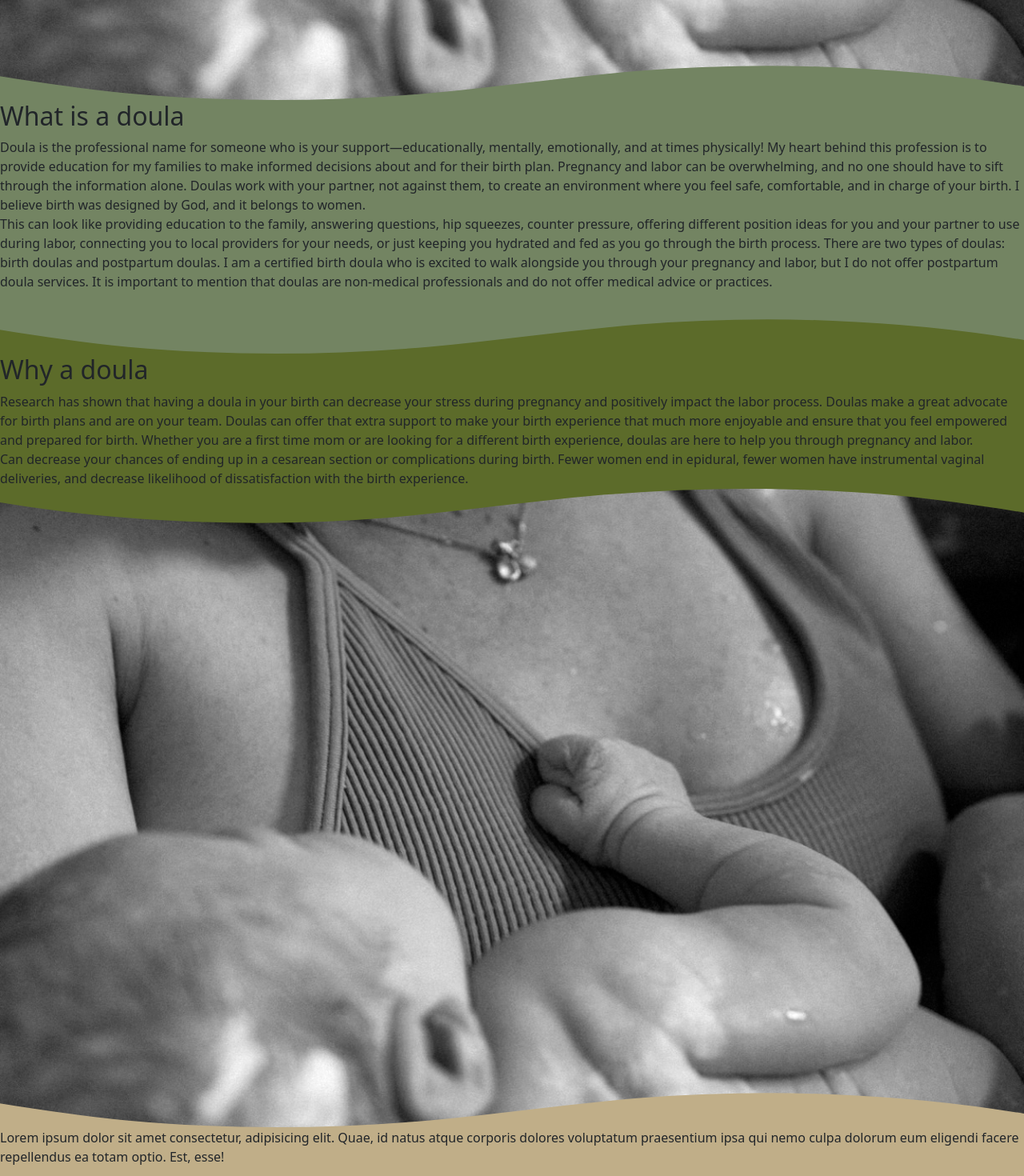
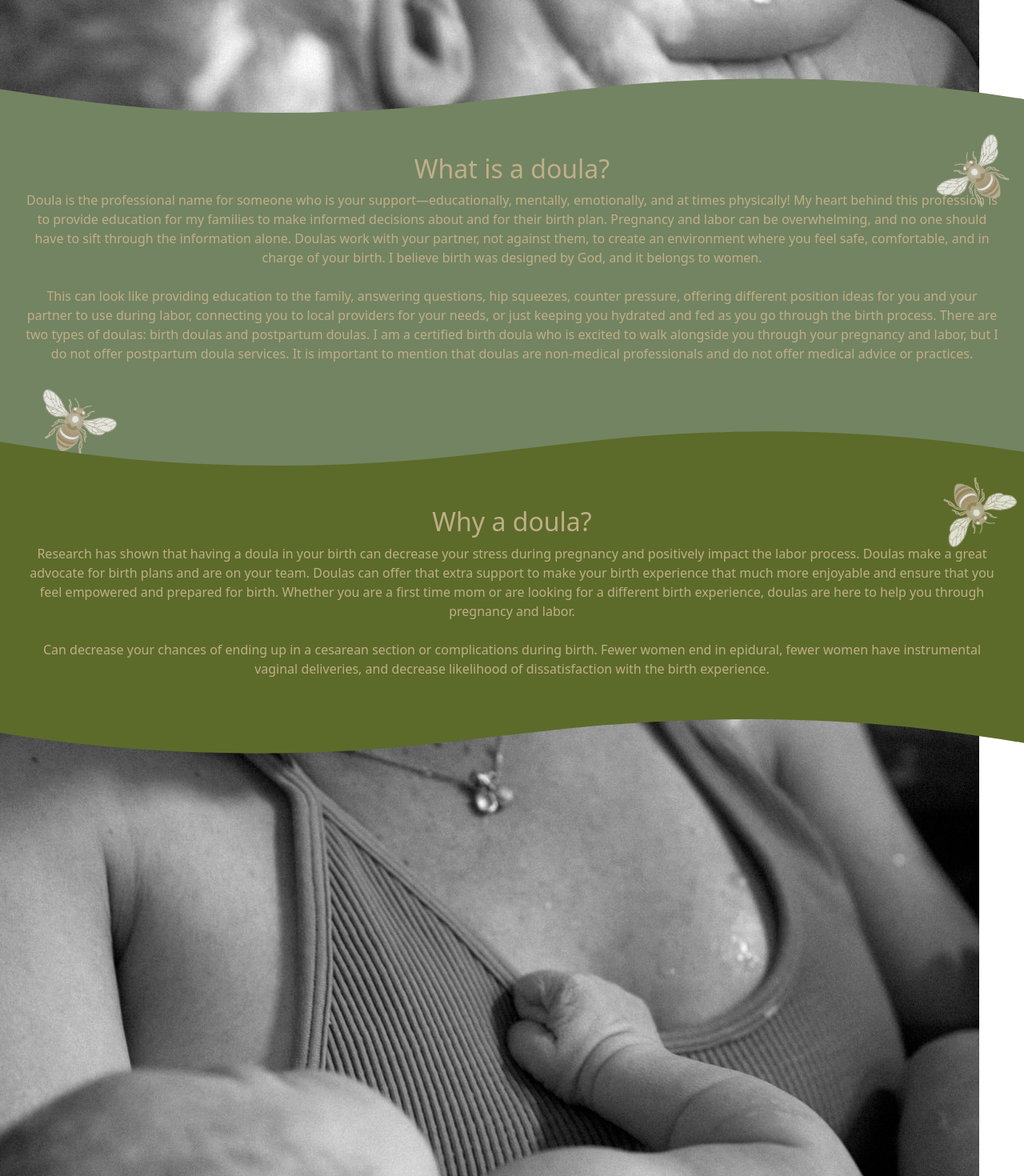
Before and after one commit to AHudg/holistic, a React (Vite) app: page / in a window 1280 px wide. Shown: the part 960-2430 px from the top of the page at 80% size. Built offline with nearby package versions, Linux system fonts and the light colour scheme.

Commit message:
Styled the landing page h2 and p elements and condensed CSS

```diff
--- a/src/pages/FAQs/FAQs.jsx
+++ b/src/pages/FAQs/FAQs.jsx
@@ -15,8 +15,8 @@ function FAQs({}) {
     "What can I expect the day of?",
   ];
   const answers = [
-    "Lorem ipsum dolor sit amet consectetur adipisicing elit. Natus dignissimos fugit, quod obcaecati ab ratione distinctio doloribus esse expedita sunt, optio ipsa, repellat quas praesentium magni adipisci quia tempora facilis?",
-    "Lorem ipsum dolor sit amet consectetur adipisicing elit. Quas soluta nulla quis. Suscipit maiores commodi sequi unde, cum fugit saepe, dolor iure explicabo eveniet maxime laboriosam cumque. Vel, neque ab! Lorem ipsum dolor sit amet consectetur adipisicing elit. Quas soluta nulla quis. Suscipit maiores commodi sequi unde, cum fugit saepe, dolor iure explicabo eveniet maxime laboriosam cumque. Vel, neque ab!",
+    "Doula is the professional name for someone who is your support— educationally, mentally, emotionally, and at times physically! My heart behind this profession is to provide education for my families to make informed decisions about and for their birth plan. Pregnancy and labor can be overwhelming, and no one should have to sift through the information alone. Doulas work with your partner, not against them, to create an environment where you feel safe, comfortable, and in charge of your birth. I believe birth was designed by God, and it belongs to women. This can look like providing education to the family, answering questions, hip squeezes, counter pressure, offering different position ideas for you and your partner to use during labor, connecting you to local providers for your needs, or just keeping you hydrated and fed as you go through the birth process. There are two types of doulas: birth doulas and postpartum doulas. I am a certified birth doula who is excited to walk alongside you through your pregnancy and labor, but I do not offer postpartum doula services. It is important to mention that doulas are non-medical professionals and do not offer medical advice or practices.",
+    "Research has shown that having a doula in your birth can decrease your stress during pregnancy and positively impact the labor process. Doulas make a great advocate for birth plans and are on your team. Doulas can offer that extra support to make your birth experience that much more enjoyable and ensure that you feel empowered and prepared for birth. Whether you are a first time mom or are looking for a different birth experience, doulas are here to help you through pregnancy and labor. Can decrease your chances of ending up in a cesarean section or complications during birth. Fewer women end in epidural, fewer women have instrumental vaginal deliveries, and decrease likelihood of dissatisfaction with the birth experience.",
     "-labor day only plan -full pregnancy plan: walking through pregnancy + labor -education consultations",
     "Lorem ipsum dolor sit amet consectetur adipisicing elit. Quas soluta nulla quis. Suscipit maiores commodi sequi unde, cum fugit saepe, dolor iure explicabo eveniet maxime laboriosam cumque. Vel, neque ab!",
     "Lorem ipsum dolor sit amet consectetur adipisicing elit. Quas soluta nulla quis. Suscipit maiores commodi sequi unde, cum fugit saepe, dolor iure explicabo eveniet maxime laboriosam cumque. Vel, neque ab!",
--- a/src/pages/FAQs/faqs.css
+++ b/src/pages/FAQs/faqs.css
@@ -58,7 +58,7 @@
 }
 
 .answerSelected {
-  max-height: 300px;
+  max-height: 1000px;
   opacity: 1;
   transition: max-height 1s ease-in-out, opacity 0.5s;
   transition-delay: 0s, 0.5s;
--- a/src/pages/Home/Home.jsx
+++ b/src/pages/Home/Home.jsx
@@ -5,13 +5,14 @@ import "../../components/WaveSVG/waveSVG.css";
 
 function Home({}) {
   return (
-    <div>
+    <div id="homePage">
       <section className="hero">
         <img src={Hero}></img>
         <Wave classProp={"topWave"} fill={"sage"} />
       </section>
       <section className="whatDoula">
-        <h2>What is a doula</h2>
+        <div className="bee beeOne"></div>
+        <h2>What is a doula?</h2>
         <p>
           Doula is the professional name for someone who is your
           support—educationally, mentally, emotionally, and at times physically!
@@ -22,8 +23,7 @@ function Home({}) {
           against them, to create an environment where you feel safe,
           comfortable, and in charge of your birth. I believe birth was designed
           by God, and it belongs to women.
-        </p>
-        <p>
+          <br /> <br />
           This can look like providing education to the family, answering
           questions, hip squeezes, counter pressure, offering different position
           ideas for you and your partner to use during labor, connecting you to
@@ -35,10 +35,13 @@ function Home({}) {
           that doulas are non-medical professionals and do not offer medical
           advice or practices.
         </p>
+        <div className="bee beeTwo"></div>
         <Wave classProp={"topWave topRelative"} fill={"meadow"} />
       </section>
       <section className="whyDoula">
-        <h2>Why a doula</h2>
+        <div className="bee beeThree"></div>
+
+        <h2>Why a doula?</h2>
         <p>
           Research has shown that having a doula in your birth can decrease your
           stress during pregnancy and positively impact the labor process.
@@ -48,8 +51,7 @@ function Home({}) {
           for birth. Whether you are a first time mom or are looking for a
           different birth experience, doulas are here to help you through
           pregnancy and labor.
-        </p>
-        <p>
+          <br /> <br />
           Can decrease your chances of ending up in a cesarean section or
           complications during birth. Fewer women end in epidural, fewer women
           have instrumental vaginal deliveries, and decrease likelihood of
@@ -62,15 +64,20 @@ function Home({}) {
         <Wave classProp={"topWave"} fill={"crumble"} />
       </section>
       <section className="serviceBanner">
+        <h2>Services</h2>
         <p>
           Lorem ipsum dolor sit amet consectetur, adipisicing elit. Quae, id
           natus atque corporis dolores voluptatum praesentium ipsa qui nemo
           culpa dolorum eum eligendi facere repellendus ea totam optio. Est,
-          esse!
+          esse! Lorem ipsum dolor, sit amet consectetur adipisicing elit. Quia
+          aspernatur voluptatem, saepe eius numquam dolore officia porro
+          asperiores aperiam itaque, consequatur odio quo necessitatibus
+          quisquam et fuga ex? Odio, nemo!
         </p>
       </section>
       <section className="aboutBanner">
         <div className="multiWaves multiCherryCrumbleSVG"></div>
+        <h2>About Me</h2>
         <p>
           Lorem ipsum dolor sit amet, consectetur adipisicing elit. Delectus,
           molestias officia! Eum modi similique repellat laboriosam, accusantium
@@ -80,6 +87,7 @@ function Home({}) {
         <div className="multiWaves multiCherrySageSVG flip"></div>
       </section>
       <section className="faqBanner">
+        <h2>FAQs</h2>
         <p>
           Lorem ipsum dolor sit amet consectetur, adipisicing elit. Amet,
           temporibus! Praesentium non et, magni deleniti ipsum repudiandae
--- a/src/pages/Home/home.css
+++ b/src/pages/Home/home.css
@@ -1,52 +1,102 @@
 :root {
-  --sage: #738462;
+  --sage: rgb(115, 132, 98);
   --meadow: rgb(92, 107, 42);
   --paleCherry: rgb(154, 91, 110);
   --cherry: rgb(102, 10, 35);
   --paleCrumble: rgb(218, 204, 175);
-  --crumble: #c0ae88;
+  --crumble: rgb(192, 174, 136);
 }
 
-.hero {
-  position: relative;
+#homePage > section > p {
+  padding-left: 30px;
+  padding-right: 30px;
 }
 
-img {
-  width: 100vw;
-  height: 100vh;
+#homePage > section {
+  position: relative;
+  overflow: hidden;
+}
+
+.bee {
+  position: absolute;
+  width: 100px;
+  height: 100px;
+  background-image: url(../../assets/beeCrumbleCutout.png);
+  background-repeat: no-repeat;
+  background-position: center;
+  background-size: contain;
+  opacity: 0.8;
+}
+
+.beeOne {
+  top: 30px;
+  right: 5px;
+  transform: rotate(-45deg);
+}
+
+.beeTwo {
+  bottom: 0;
+  left: 40px;
+  transform: rotate(25deg);
+}
+
+.beeThree {
+  top: 0px;
+  right: 15px;
+  transform: rotate(145deg);
 }
 
 .whatDoula {
-  position: relative;
   background-color: var(--sage);
 }
 
+#homePage > section > h2 {
+  font-size: 2rem;
+  padding-top: 50px;
+  text-align: center;
+}
+
+#homePage > section > p {
+  text-align: center;
+  padding-bottom: 50px;
+}
+
+.whatDoula h2,
+.whatDoula p,
+.whyDoula h2,
+.whyDoula p,
+.faqBanner h2,
+.faqBanner p {
+  color: var(--crumble);
+}
+
 .whyDoula {
-  position: relative;
   background-color: var(--meadow);
 }
 
-.banner {
-  position: relative;
-}
-
 .serviceBanner {
-  position: relative;
   background-color: var(--crumble);
 }
 
+.serviceBanner h2,
+.serviceBanner p {
+  color: var(--meadow);
+}
+
 .aboutBanner {
-  position: relative;
   background-color: var(--paleCherry);
 }
 
+.aboutBanner h2,
+.aboutBanner p {
+  color: var(--cherry);
+}
+
 .faqBanner {
-  position: relative;
   background-color: var(--sage);
 }
 
 .testimonialBanner {
-  position: relative;
   background-color: var(--cherry);
 }
 
```
Also changed, not shown: src/assets/ImageFive.jpeg (added), src/assets/beeCrumbleCutout.png (added).
